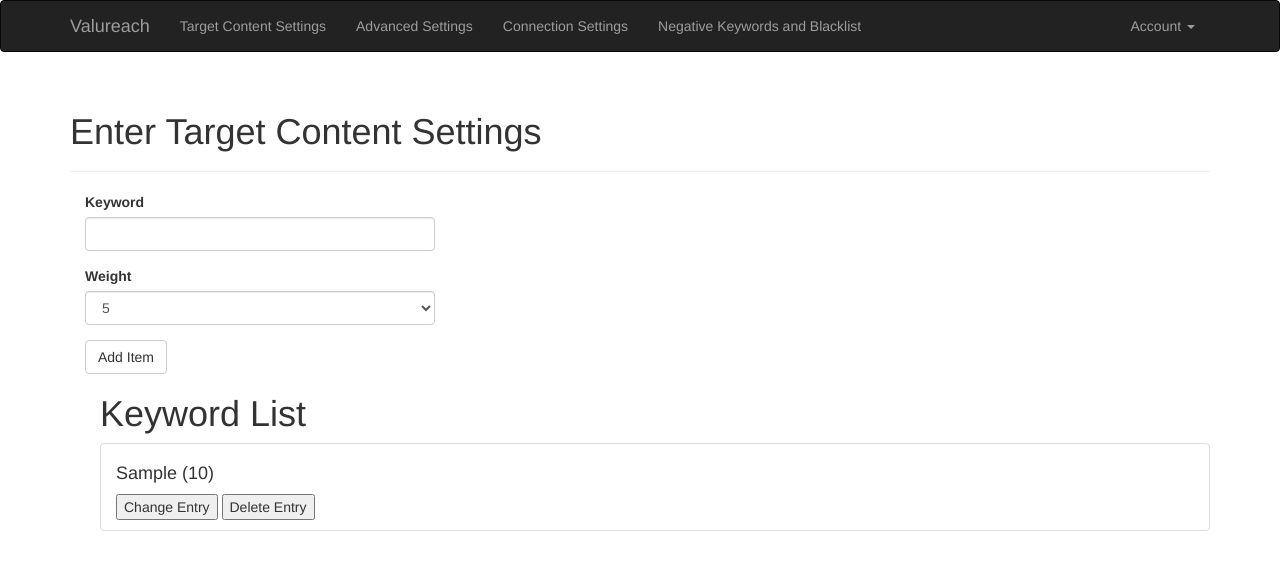
After one commit to alybel/vr_frontend, a Flask app: page /vrconf/target_settings in a window 1280 px wide. The commit adds this page. Shown: the top 570 px of the page. Run offline with Flask 2, Linux system fonts and the light colour scheme; a user stored in the database is signed in; tables that the repository leaves empty hold one stand-in row (values such as "Sample post"); some libraries are stand-ins or nearby versions.

Commit message:
almost working version. updated in connection settings and advanced settings doesnt work yet

```diff
--- a/app/templates/base.html
+++ b/app/templates/base.html
@@ -24,9 +24,10 @@
             <ul class="nav navbar-nav">
                 <!--<li><a href="{{ url_for('main.index') }}">Home</a></li>-->
                 {% if current_user.is_authenticated() %}
-                <li><a href="{{ url_for('main.index') }}">Target Content Settings</a></li>
-                <li><a href="{{ url_for('main.index') }}">Advanced Settings</a></li>
+                <li><a href="{{ url_for('vrconf.target_settings') }}">Target Content Settings</a></li>
+                <li><a href="{{ url_for('vrconf.advanced_settings') }}">Advanced Settings</a></li>
                 <li><a href="{{ url_for('vrconf.connection_settings') }}">Connection Settings</a></li>
+                <li><a href="{{ url_for('vrconf.blacklist_settings') }}">Negative Keywords and Blacklist</a></li>
                 {% endif %}
             </ul>
             <ul class="nav navbar-nav navbar-right">
--- /dev/null
+++ b/app/templates/vrconf/target_settings.html
@@ -0,0 +1,40 @@
+{% extends "base.html" %}
+{% import "bootstrap/wtf.html" as wtf %}
+
+{% block title %}Valureach - Target Content Settings{% endblock %}
+
+{% block page_content %}
+
+<div class="page-header">
+    <h1>Enter Target Content Settings</h1>
+</div>
+<div class="col-md-4">
+    {{ wtf.quick_form(form=form2,id='settings', action=url_for('vrconf.target_settings'))}}
+</div>
+
+
+<div class = "container">
+<div class="col-md-12">
+    <h1>Keyword List</h1>
+    {% if entries|length > 0 %}
+    <ul class= "list-group">
+    {% for entry in entries %}
+        <li class = "list-group-item">
+            <h4>{{ entry.keyword }} ({{ entry.weight }}) </h4>
+            <form action={{ url_for('vrconf.update_entry') }} method=post name = 'change_items' id="change_items">
+                <input type=hidden value="{{ entry.id }}" name="id_to_delete" />
+                <input type=hidden value="{{ entry.keyword }}" name="keyword" />
+                <input type=hidden value="{{ entry.weight }}" name="weight" />
+                <input type=submit value = "Change Entry" name="change"/>
+                <input type=submit value = "Delete Entry" name="delete"/>
+            </form>
+        </li>
+    {% endfor %}
+    </ul>
+    {% else %}
+    <h2>Start entering your keywords</h2>
+    {% endif %}
+</div>
+</div>
+
+{% endblock %}
--- a/app/vrconf/forms.py
+++ b/app/vrconf/forms.py
@@ -1,80 +1,36 @@
 from flask.ext.wtf import Form
-from wtforms import StringField, PasswordField, BooleanField, SubmitField
+from wtforms import StringField, PasswordField, BooleanField, SubmitField, IntegerField, FormField, SelectField, FieldList
 from wtforms.validators import Required, Length, Email, Regexp, EqualTo
 from wtforms import ValidationError
 from ..models import User
 
 
-class LoginForm(Form):
-    email = StringField('Email', validators=[Required(), Length(1, 64),
-                                             Email()])
-    password = PasswordField('Password', validators=[Required()])
-    consumer_secret = BooleanField('Keep me logged in')
-    submit = SubmitField('Log In')
-
-
-
 class ConnectionSettingsForm(Form):
+    own_twittername = StringField('twittername (e.g. @jondoe)')
     consumer_key = StringField('consumer_key', validators=[Required()])
     consumer_secret = StringField('consumer_secret', validators=[Required()])
     access_token = StringField('access_token', validators=[Required()])
     access_token_secret = StringField('access_token_secret', validators=[Required()])
     submit = SubmitField('Submit Information')
 
-class RegistrationForm(Form):
-    email = StringField('Email', validators=[Required(), Length(1, 64),
-                                           Email()])
-    username = StringField('Username', validators=[
-        Required(), Length(1, 64), Regexp('^[A-Za-z][A-Za-z0-9_.]*$', 0,
-                                          'Usernames must have only letters, '
-                                          'numbers, dots or underscores')])
-    password = PasswordField('Password', validators=[
-        Required(), EqualTo('password2', message='Passwords must match.')])
-    password2 = PasswordField('Confirm password', validators=[Required()])
-    submit = SubmitField('Register')
+class AdvancedSettingsForm(Form):
+    max_updates_per_day = IntegerField('maximum number updates per day')
+    status_update_score = IntegerField('status update score')
+    follow_score = IntegerField('follow score')
+    retweet_score = IntegerField('retweet score')
+    favorite_score = IntegerField('favorite score')
+    number_active_favorites = IntegerField('number active favorites')
+    number_active_retweets = IntegerField('number active retweets')
+    number_active_follows = IntegerField('number active follows')
+    only_with_url = BooleanField('only act on tweets with url')
+    submit = SubmitField('Submit Information')
 
-    def validate_email(self, field):
-        if User.query.filter_by(email=field.data).first():
-            raise ValidationError('Email already registered.')
+class KeywordForm(Form):
+    keyword = StringField()
+    weight = SelectField( choices = [('5', '5'),('7', '7'),('12','12')])
+    submit = SubmitField('Add Item')
 
-    def validate_username(self, field):
-        if User.query.filter_by(username=field.data).first():
-            raise ValidationError('Username already in use.')
-
-
-class ChangePasswordForm(Form):
-    old_password = PasswordField('Old password', validators=[Required()])
-    password = PasswordField('New password', validators=[
-        Required(), EqualTo('password2', message='Passwords must match')])
-    password2 = PasswordField('Confirm new password', validators=[Required()])
-    submit = SubmitField('Update Password')
-
-
-class PasswordResetRequestForm(Form):
-    email = StringField('Email', validators=[Required(), Length(1, 64),
-                                             Email()])
-    submit = SubmitField('Reset Password')
-
-
-class PasswordResetForm(Form):
-    email = StringField('Email', validators=[Required(), Length(1, 64),
-                                             Email()])
-    password = PasswordField('New Password', validators=[
-        Required(), EqualTo('password2', message='Passwords must match')])
-    password2 = PasswordField('Confirm password', validators=[Required()])
-    submit = SubmitField('Reset Password')
-
-    def validate_email(self, field):
-        if User.query.filter_by(email=field.data).first() is None:
-            raise ValidationError('Unknown email address.')
-
-
-class ChangeEmailForm(Form):
-    email = StringField('New Email', validators=[Required(), Length(1, 64),
-                                                 Email()])
-    password = PasswordField('Password', validators=[Required()])
-    submit = SubmitField('Update Email Address')
-
-    def validate_email(self, field):
-        if User.query.filter_by(email=field.data).first():
-            raise ValidationError('Email already registered.')
+class BlacklistKeywordForm(Form):
+    keyword = StringField()
+    weight = SelectField( choices = [('-5', ' minus 5'),('-7', ' minus 7'),('-12','minus 12'), ('-1000', 'forbidden')])
+    submit = SubmitField('Add Item')
--- a/app/vrconf/views.py
+++ b/app/vrconf/views.py
@@ -5,18 +5,142 @@ from flask.ext.login import login_user, logout_user, login_required, \
 
 from . import vrconf
 from .. import db
-from ..models import GeneralSettings
+from ..models import GeneralSettings, WhiteList, BlackList
 from ..email import send_email
-from .forms import ConnectionSettingsForm
+from .forms import ConnectionSettingsForm, AdvancedSettingsForm, KeywordForm, BlacklistKeywordForm
+
 
 @vrconf.route('/connection_settings', methods=['GET', 'POST'])
+@login_required
 def connection_settings():
     form = ConnectionSettingsForm()
-    sett = GeneralSettings(
-        email = current_user.email,
-        consumer_key=form.consumer_key.data,
-        consumer_secret=form.consumer_secret.data,
-        access_token=form.access_token.data,
-        access_token_secret = form.access_token_secret.data)
-    db.session.add(sett)
+    sett = GeneralSettings.query.filter_by(email=current_user.email).first()
+    if not sett is None:
+        form.own_twittername.data = sett.own_twittername
+        form.access_token.data = sett.access_token
+        form.access_token_secret.data = sett.access_token_secret
+        form.consumer_key.data = sett.consumer_key
+        form.consumer_secret.data = sett.consumer_secret
+
+    if form.validate_on_submit():
+        sett = GeneralSettings.query.filter_by(email=current_user.email).first()
+        if sett is None:
+            sett = GeneralSettings(
+                email = current_user.email,
+                consumer_key=form.consumer_key.data,
+                consumer_secret=form.consumer_secret.data,
+                access_token=form.access_token.data,
+                access_token_secret = form.access_token_secret.data,
+                own_twittername=form.own_twittername.data)
+            flash('Your Connection Settings have been stored')
+            db.session.add(sett)
+            return redirect(url_for('main.index'))
+        else:
+            sett.own_twittername = form.own_twittername.data
+            sett.consumer_key = form.consumer_key.data
+            sett.consumer_secret = form.consumer_secret.data
+            sett.access_token = form.access_token.data
+            sett.access_token_secret = form.access_token_secret.data
+            db.session.add(sett)
+            db.session.commit()
+            flash('Your Connection Settings have been changed')
+            return redirect(url_for('main.index'))
     return render_template('vrconf/connection_settings.html', form=form)
+
+@vrconf.route('/advanced_settings', methods=['GET', 'POST'])
+@login_required
+def advanced_settings():
+    form = AdvancedSettingsForm()
+    sett = GeneralSettings.query.filter_by(email=current_user.email).first()
+    if not sett is None:
+        form.max_updates_per_day.data = sett.max_updates_per_day
+        form.only_with_url.data = sett.only_with_url
+        form.favorite_score.data = sett.favorite_score
+        form.follow_score.data = sett.follow_score
+        form.status_update_score.data = sett.status_update_score
+        form.number_active_favorites.data = sett.number_active_favorites
+        form.number_active_follows.data = sett.number_active_follows
+        form.number_active_retweets.data = sett.number_active_retweets
+        form.follow_score.data = sett.follow_score
+        form.retweet_score.data = sett.retweet_score
+    if form.validate_on_submit():
+        sett = GeneralSettings.query.filter_by(email=current_user.email).first()
+        if sett is None:
+            flash('Please enter your settings information first')
+            return redirect(url_for('vrconf.connection_settings'))
+        else:
+            sett.max_updates_per_day = form.max_updates_per_day.data
+            sett.status_update_score = form.status_update_score.data
+            sett.follow_score = form.follow_score.data
+            sett.retweet_score = form.retweet_score.data
+            sett.favorite_score = form.favorite_score.data
+            sett.only_with_url = form.only_with_url.data
+            sett.number_active_follows = form.number_active_follows.data
+            sett.number_active_retweets = form.number_active_retweets.data
+            sett.number_active_favorites = form.number_active_favorites.data
+
+            db.session.add(sett)
+            db.session.commit()
+            flash('Your Advanced Settings have been stored')
+            return redirect(url_for('main.index'))
+    return render_template('vrconf/advanced_settings.html', form=form)
+
+@vrconf.route('/target_settings', methods=['GET', 'POST'])
+@login_required
+def target_settings():
+    form = KeywordForm()
+    if form.validate_on_submit():
+        kwd = WhiteList(
+            email = current_user.email,
+            keyword = form.keyword.data,
+            weight = form.weight.data)
+        db.session.add(kwd)
+        db.session.commit()
+    kwds = WhiteList.query.filter_by(email=current_user.email).all()
+    return render_template('vrconf/target_settings.html', form2=form, entries=kwds)
+
+@vrconf.route('/update_entry', methods=['GET', 'POST'])
+@login_required
+def update_entry():
+    form2 = KeywordForm()
+    del_id = request.form['id_to_delete']
+    kwd = request.form['keyword']
+    weight = request.form['weight']
+    del_keyword = WhiteList.query.filter_by(id=del_id).first()
+    db.session.delete(del_keyword)
+    db.session.commit()
+    if 'change' in request.form:
+        form2.keyword.data = kwd
+        form2.weight.data = weight
+    kwds = WhiteList.query.filter_by(email=current_user.email).all()
+    return render_template('vrconf/target_settings.html', form2 = form2, entries=kwds)
+
+@vrconf.route('/blacklist_settings', methods=['GET', 'POST'])
+@login_required
+def blacklist_settings():
+    form = BlacklistKeywordForm()
+    if form.validate_on_submit():
+        kwd = BlackList(
+            email = current_user.email,
+            keyword = form.keyword.data,
+            weight = form.weight.data)
+        db.session.add(kwd)
+        db.session.commit()
+    kwds = BlackList.query.filter_by(email=current_user.email).all()
+    return render_template('vrconf/blacklist_settings.html', form2=form, entries=kwds)
+
+@vrconf.route('/update_blacklist_entry', methods=['GET', 'POST'])
+@login_required
+def update_blacklist_entry():
+    form = BlacklistKeywordForm()
+    del_id = request.form['id_to_delete']
+    kwd = request.form['keyword']
+    weight = request.form['weight']
+    del_keyword = BlackList.query.filter_by(id=del_id).first()
+    db.session.delete(del_keyword)
+    db.session.commit()
+    if 'change' in request.form:
+        form.keyword.data = kwd
+        form.weight.data = weight
+    kwds = BlackList.query.filter_by(email=current_user.email).all()
+    return render_template('vrconf/blacklist_settings.html', form2 = form, entries=kwds)
--- a/config.py
+++ b/config.py
@@ -11,7 +11,7 @@ class Config:
     MAIL_USE_SSL = True
     MAIL_USERNAME = 'valureach@gmail.com'
     MAIL_PASSWORD = '1ba12D1Kg84'
-    FLASKY_MAIL_SUBJECT_PREFIX = '[Flasky]'
+    FLASKY_MAIL_SUBJECT_PREFIX = '[Valureach Onboarding]'
     FLASKY_MAIL_SENDER = 'Valureach Onboarding <valureach@gmail.com>'
     FLASKY_ADMIN = os.environ.get('FLASKY_ADMIN')
 
```
Also changed, not shown: app/models.py (+33 -4 lines), app/templates/vrconf/advanced_settings.html (added, +14 -0 lines), app/templates/vrconf/blacklist_settings.html (added, +40 -0 lines), app/templates/vrconf/connection_settings.html (+9 -5 lines), migrations/versions/190163627111_account_confirmation.py (deleted, +0 -26 lines), migrations/versions/38c4e85512a9_initial_migration.py (deleted, +0 -41 lines), migrations/versions/456a945560f6_login_support.py (deleted, +0 -30 lines).
